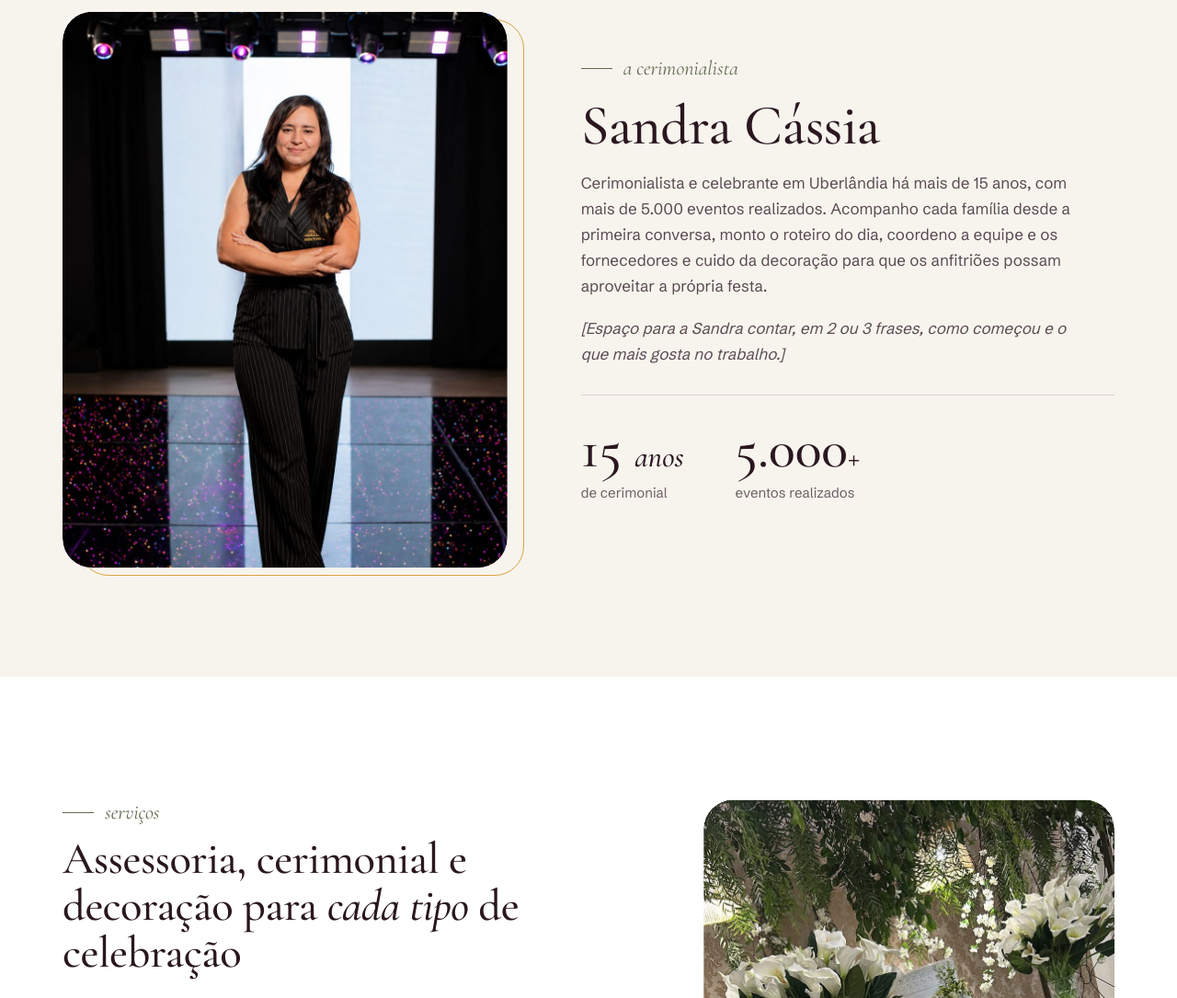
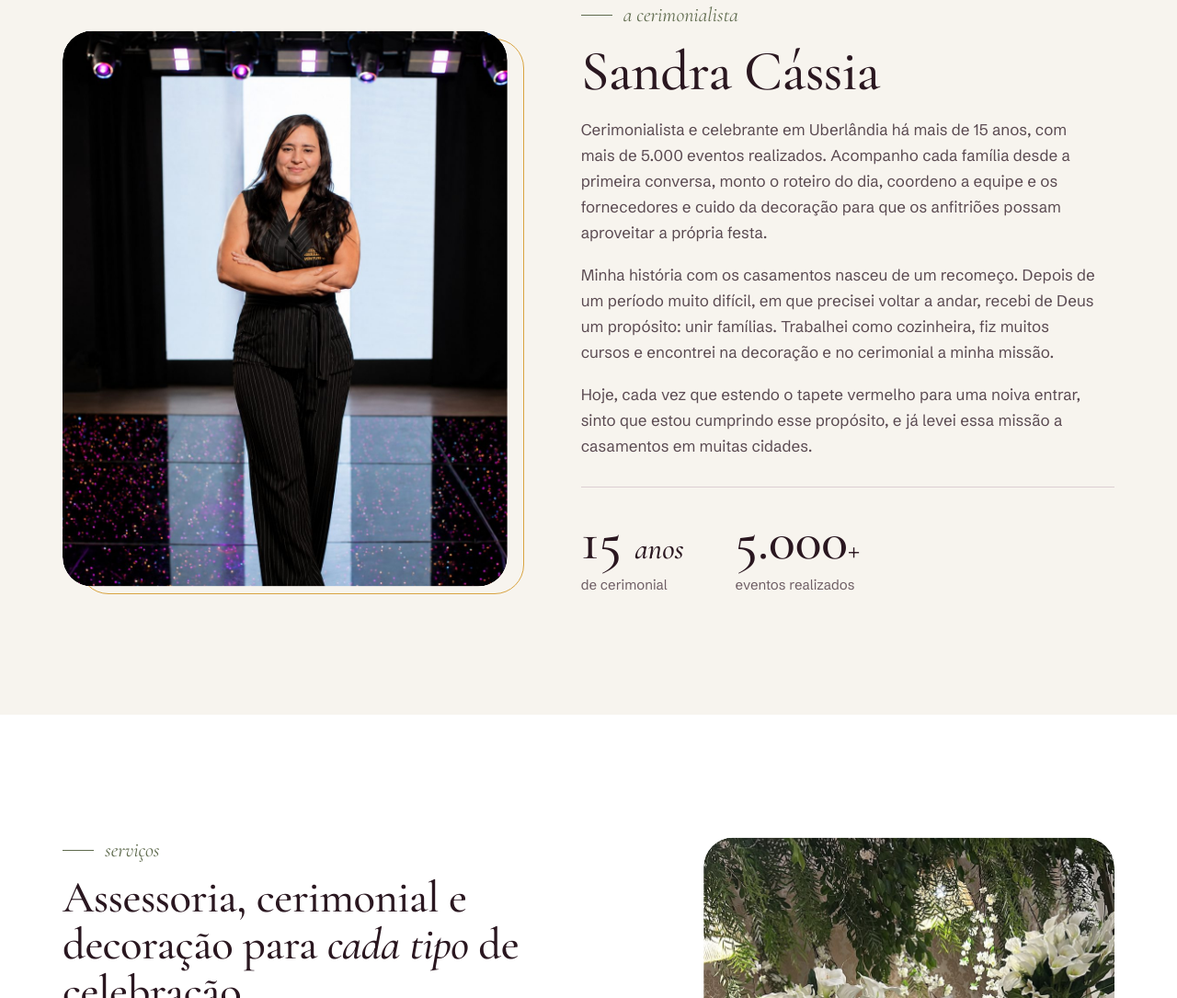
Before and after one commit to gestaoventuriholding-lang/sonhos-em-festa, a plain HTML site: page index.html in a window 1280 px wide. Shown: the part 925-2010 px from the top of the page at 92% size. Drawn offline with nearby package versions, Linux system fonts and the light colour scheme.

Commit message:
Sobre: história da Sandra
Co-Authored-By: Claude Opus 5.5 <noreply@anthropic.com>
Claude-Session: https://claude.ai/code/session_01TVvoCxQnuMnxsuLcTAjBqR

```diff
--- a/index.html
+++ b/index.html
@@ -73,7 +73,8 @@
         <p class="rotulo">a cerimonialista</p>
         <h2>Sandra Cássia</h2>
         <p>Cerimonialista e celebrante em Uberlândia há mais de 15 anos, com mais de 5.000 eventos realizados. Acompanho cada família desde a primeira conversa, monto o roteiro do dia, coordeno a equipe e os fornecedores e cuido da decoração para que os anfitriões possam aproveitar a própria festa.</p>
-        <p class="pendente">[Espaço para a Sandra contar, em 2 ou 3 frases, como começou e o que mais gosta no trabalho.]</p>
+        <p>Minha história com os casamentos nasceu de um recomeço. Depois de um período muito difícil, em que precisei voltar a andar, recebi de Deus um propósito: unir famílias. Trabalhei como cozinheira, fiz muitos cursos e encontrei na decoração e no cerimonial a minha missão.</p>
+        <p>Hoje, cada vez que estendo o tapete vermelho para uma noiva entrar, sinto que estou cumprindo esse propósito, e já levei essa missão a casamentos em muitas cidades.</p>
         <dl class="numeros">
           <div><dt>de cerimonial</dt><dd data-contar="15">15 <em>anos</em></dd></div>
           <div><dt>eventos realizados</dt><dd data-contar="5000">5.000<em>+</em></dd></div>
```
